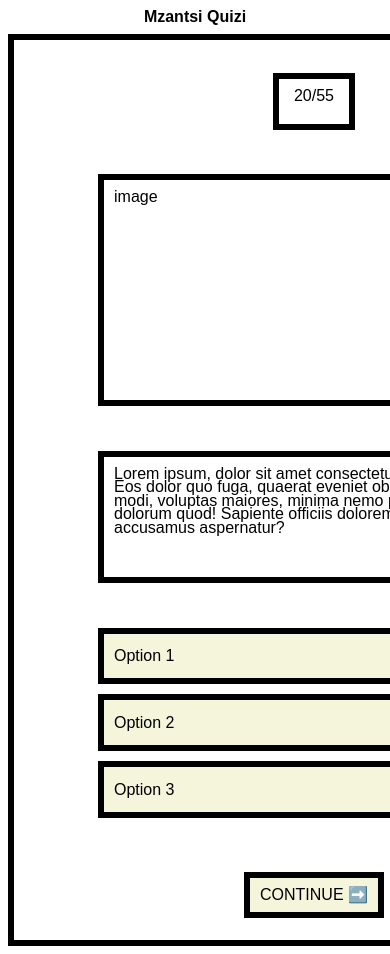
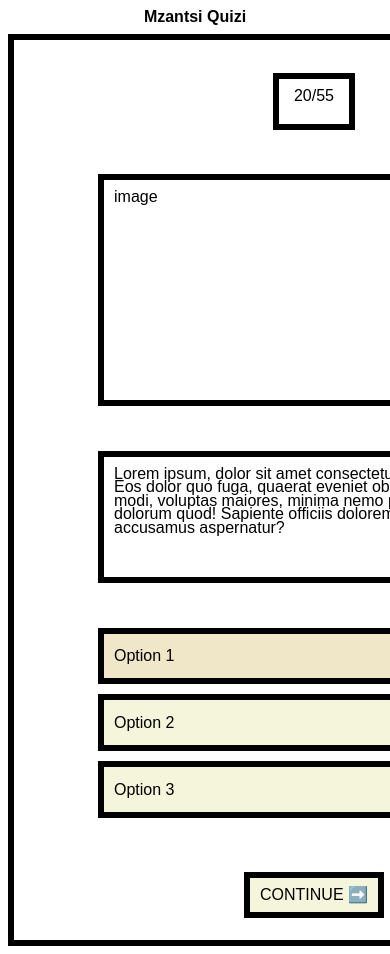
Before and after one commit to AmahleZuma/Mzansi-Quizi, a React (Vite) app: page / in a window 390 px wide. In both pictures the pointer is over the button "Option 1". Shown: the top 954 px of the page. Built offline with nearby package versions, Linux system fonts and the light colour scheme.

Commit message:
Buttons are responsive

```diff
--- a/src/App.css
+++ b/src/App.css
@@ -72,6 +72,14 @@
     border: 6px solid black;
 }
 
+.option:hover {
+    background-color: #f0e6c8;
+}
+
+.option:active {
+    transform: scale(0.98)
+}
+
 .continue {
     padding: 10px;
     background-color: beige;
```
